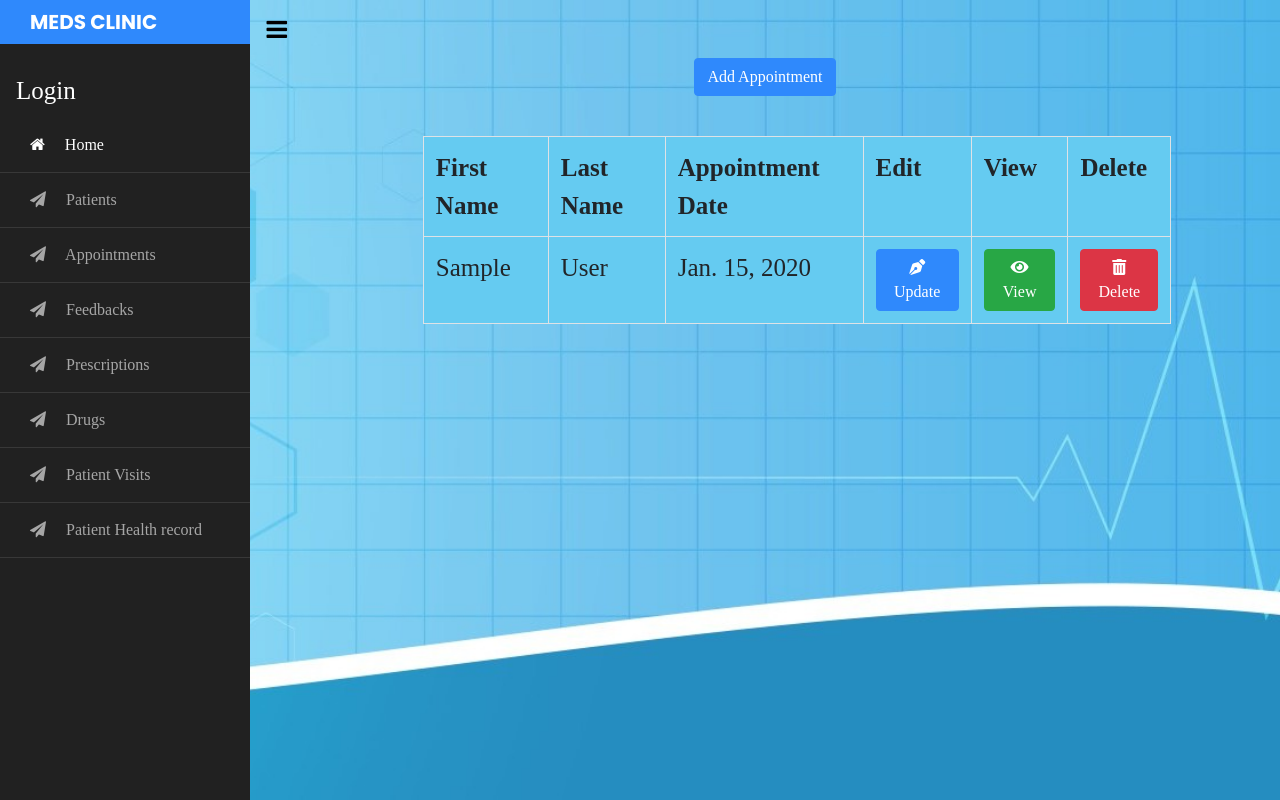
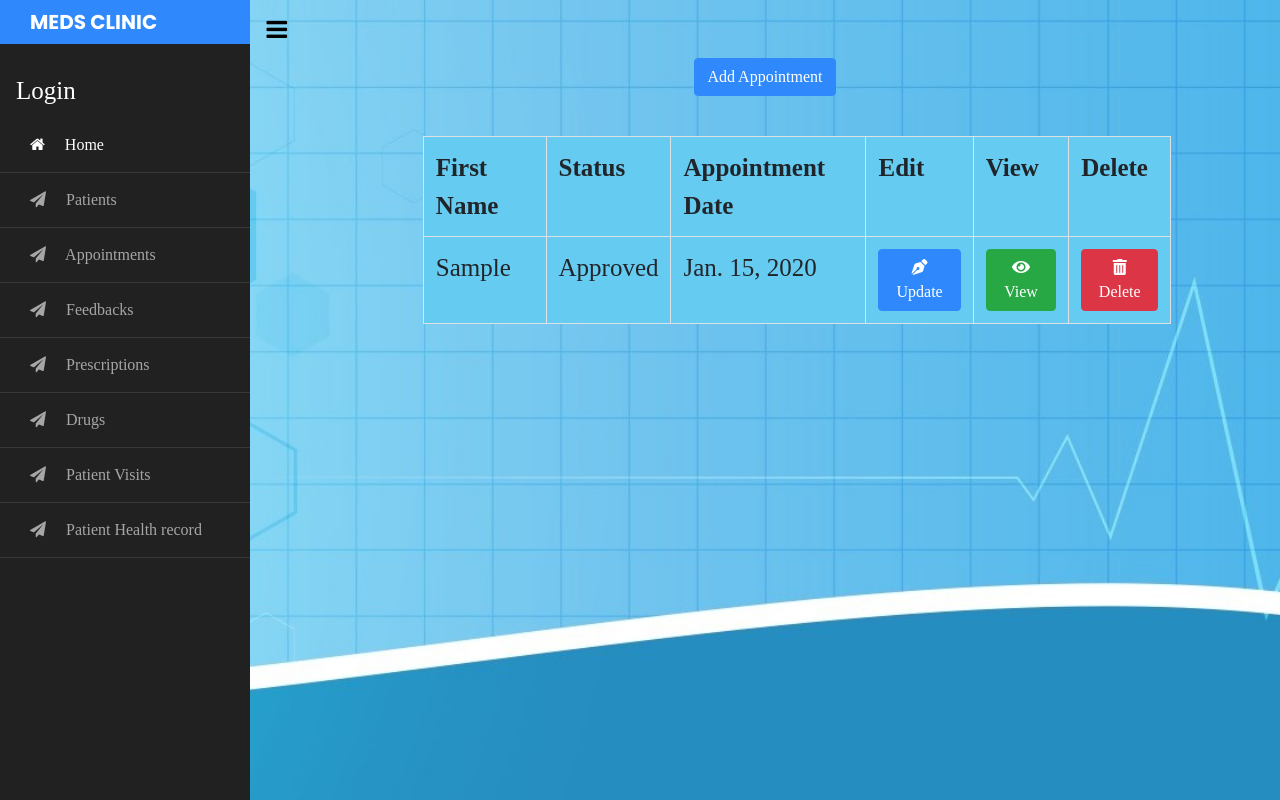
Before and after one commit to ngetichnicholas/Meds, a Django app: page /appointments in a window 1280 px wide. Run offline with Django 3.2, Linux system fonts and the light colour scheme; tables that the repository leaves empty hold one stand-in row (values such as "Sample post"); style sheets or scripts are compiled from the project's sources; some libraries are stand-ins or nearby versions.

Commit message:
Approve appointment works

```diff
--- a/clinic_app/forms.py
+++ b/clinic_app/forms.py
@@ -10,7 +10,7 @@ class PatientForm(forms.ModelForm):
 class AppointmentForm(forms.ModelForm):
   class Meta:
     model = PatientAppointment
-    fields = ('first_name','last_name','gender','age','phone','appointment_date')
+    fields = ('first_name','last_name','gender','age','phone','appointment_date','approve')
 
 class PrescriptionForm(forms.ModelForm):
   class Meta:
--- a/clinic_app/models.py
+++ b/clinic_app/models.py
@@ -27,6 +27,9 @@ def update_staff_signal(sender, instance, created, **kwargs):
 
 GENDER_CHOICES = (
   ("Male", "Male"),("Female","Female")
+)
+APPOINTMENT_STATUS = (
+  ("Approved", "Approved"),("Not Approved", "Not Approved"),("Pending","Pending")
 )
 
 class Patient(models.Model):
@@ -115,7 +118,7 @@ class PatientAppointment(models.Model):
   phone = models.IntegerField(blank=True,null=True)
   date_made = models.DateTimeField(auto_now_add=True)
   appointment_date = DateTimeField(default=timezone.now)
-  approve = models.BooleanField(default=False)
+  approve = models.CharField(default="Pending", max_length=15, choices= APPOINTMENT_STATUS)
 
 
   def save_patient_appointment(self):
--- a/clinic_app/templates/appointment_details.html
+++ b/clinic_app/templates/appointment_details.html
@@ -27,6 +27,11 @@
             <td>{{appointment.phone}}</td>
           </tr>
           <tr>
+            <td>Status</td>
+            <td>{{appointment.approve }}
+            </td>
+          </tr>
+          <tr>
             <th>Appointment Date</th>
             <td>{{appointment.appointment_date|date}}</td>
           </tr>
--- a/clinic_app/templates/appointments.html
+++ b/clinic_app/templates/appointments.html
@@ -10,7 +10,7 @@
         <table class="table table-bordered">
           <tr>
             <th>First Name</th>
-            <th>Last Name</th>
+            <th>Status</th>
             <th>Appointment Date</th>
             <th>Edit</th>
             <th>View</th>
@@ -20,7 +20,7 @@
           {% for appointment in appointments %}
           <tr>
             <td>{{appointment.first_name}}</td>
-            <td>{{appointment.last_name}}</td>
+            <td>{{appointment.approve}}</td>
             <td>{{appointment.appointment_date|date}}</td>
             <td><a href="{% url 'update_appointment' appointment.id %}" class="btn btn-primary"><i class="fas fa-pen-nib"></i> Update</a></td>
             <td><a href="{% url 'appointment_details' appointment.id %}" class="btn btn-success"><i class="fas fa-eye"></i> View</a></td>
```
Also changed, not shown: clinic_app/migrations/0016_alter_patientappointment_approve.py (added), clinic_app/migrations/0017_alter_patientappointment_approve.py (added).
